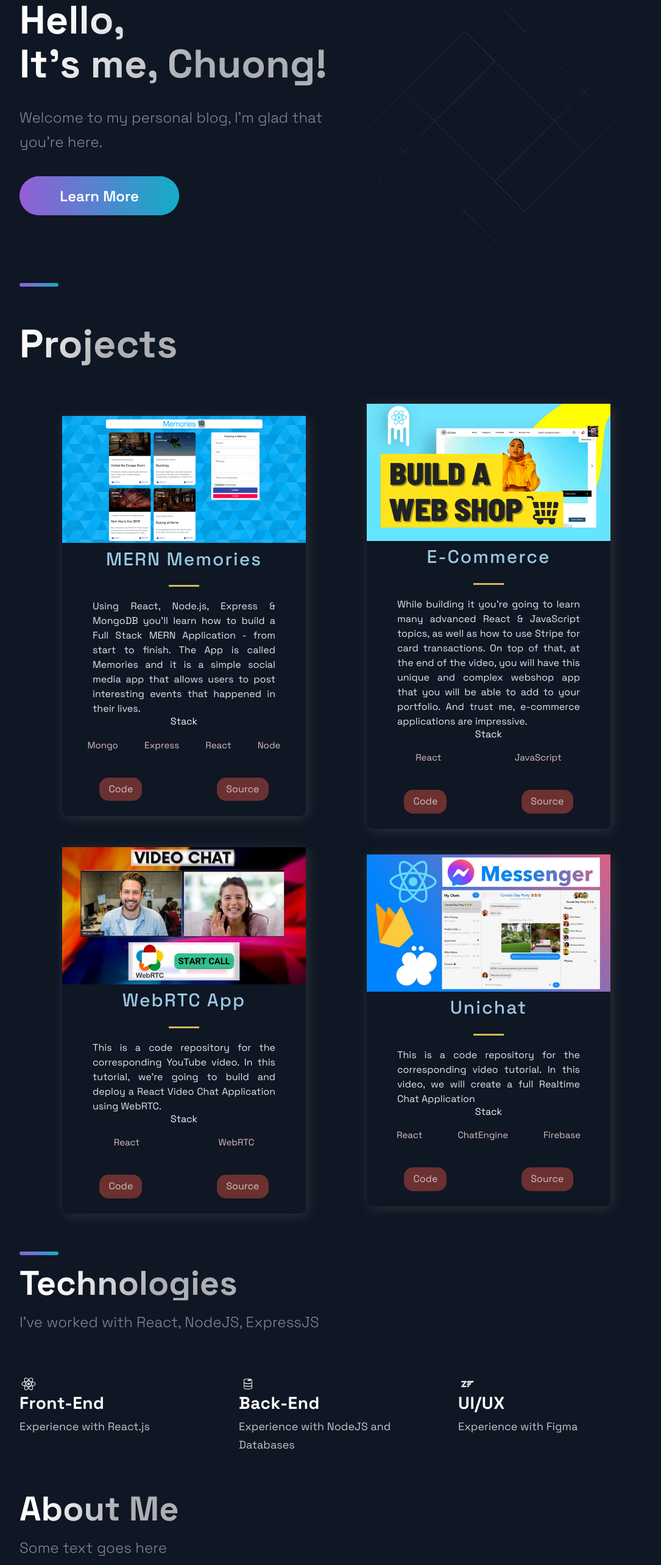
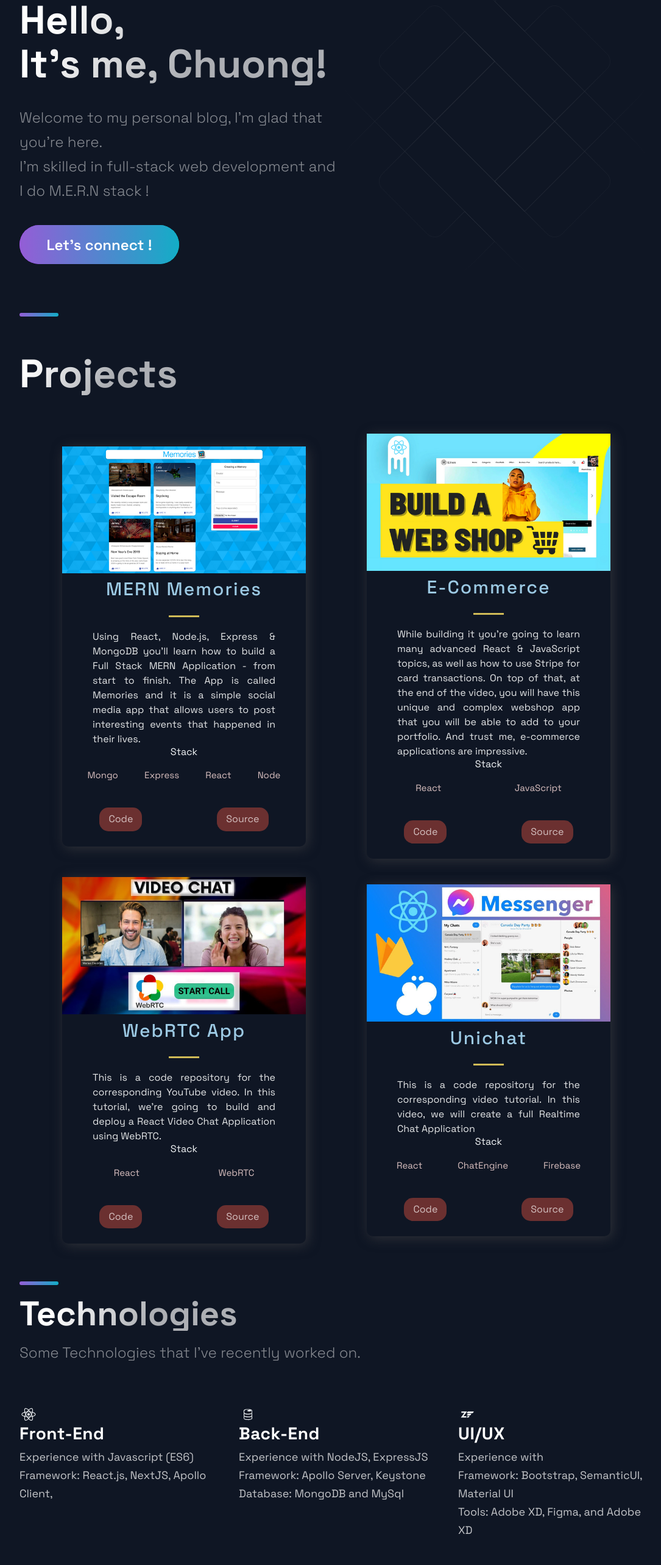
Before and after one commit to chuongtruong/Portfolio-21, a Next.js app: page / in a window 1280 px wide. Shown: the part 173-2739 px from the top of the page at 61% size, without its empty margins (88-1173 px from the left). Built offline with nearby package versions, Linux system fonts and the light colour scheme.

Commit message:
update projects, technologies and about me

```diff
--- a/src/components/Hero/Hero.js
+++ b/src/components/Hero/Hero.js
@@ -12,10 +12,11 @@
        It's me, Chuong!
      </SectionTitle>
      <SectionText>
-      Welcome to my personal blog, I'm glad that you're here.
+      Welcome to my personal blog, I'm glad that you're here.<br/>
+      I'm skilled in full-stack web development and I do M.E.R.N stack !
 
      </SectionText>
-     <Button onClick={() => window.location = 'https://google.com'}>Learn More</Button>
+     <Button onClick={() => window.open("https://www.linkedin.com/in/chuong-truong-web-dev/", "_blank")}>Let's connect !</Button>
    </LeftSection>
  </Section>
 );
--- a/src/components/Technologies/Technologies.js
+++ b/src/components/Technologies/Technologies.js
@@ -9,7 +9,7 @@
     <br/>
     <SectionTitle> Technologies </SectionTitle>
     <SectionText>
-      I've worked with React, NodeJS, ExpressJS
+      Some Technologies that I've recently worked on.
     </SectionText>
     <List>
       <ListItem>
@@ -19,7 +19,7 @@
             Front-End
           </ListTitle>
           <ListParagraph>
-            Experience with React.js
+            Experience with Javascript (ES6)<br/> Framework: React.js, NextJS, Apollo Client,
           </ListParagraph>
         </ListContainer>
       </ListItem>
@@ -31,7 +31,7 @@
             Back-End
           </ListTitle>
           <ListParagraph>
-            Experience with NodeJS and Databases
+            Experience with NodeJS, ExpressJS<br/> Framework: Apollo Server, Keystone <br/>Database: MongoDB and MySql
           </ListParagraph>
         </ListContainer>
       </ListItem>
@@ -43,7 +43,9 @@
             UI/UX
           </ListTitle>
           <ListParagraph>
-            Experience with Figma
+            Experience with
+            <br/ >Framework: Bootstrap, SemanticUI, Material UI
+            <br/ >Tools: Adobe XD,  Figma, and Adobe XD
           </ListParagraph>
         </ListContainer>
       </ListItem>
--- a/src/constants/constants.js
+++ b/src/constants/constants.js
@@ -41,9 +41,8 @@
 ];
 
 export const TimeLineData = [
-  { year: 2017, text: 'Started my journey', },
-  { year: 2018, text: 'Worked as a freelance developer', },
-  { year: 2019, text: 'Founded JavaScript Mastery', },
-  { year: 2020, text: 'Shared my projects with the world', },
-  { year: 2021, text: 'Started my own platform', },
+  { year: '2018 SUMMER', text: 'Started my passion in computer at Mission College', },
+  { year: '2019 SPRING', text: 'Worked as an administrive assistant at a circuit board design company', },
+  { year: '2020 FALL', text: 'Transfered to San Jose State University with GPA of 3.7', },
+  { year: '2021 SPRING', text: 'Started to learn more about web development', },
 ];
```
